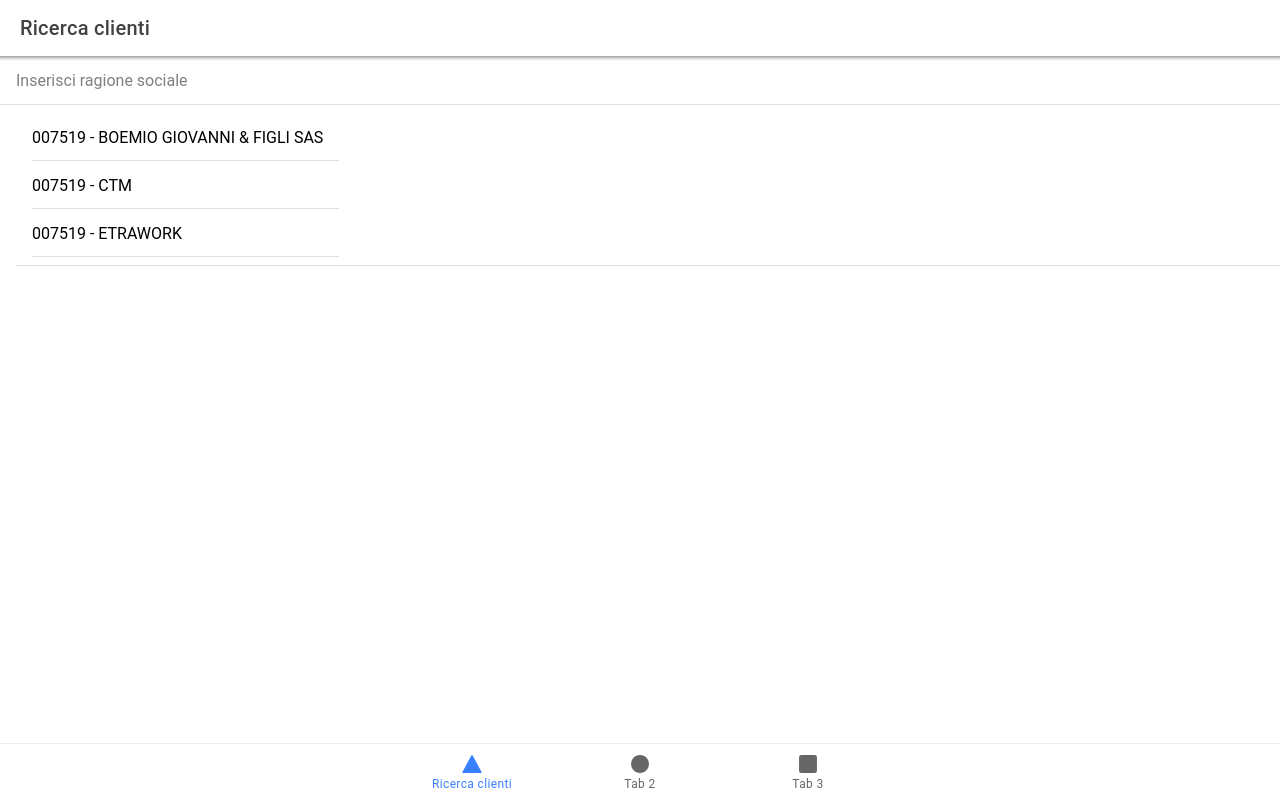
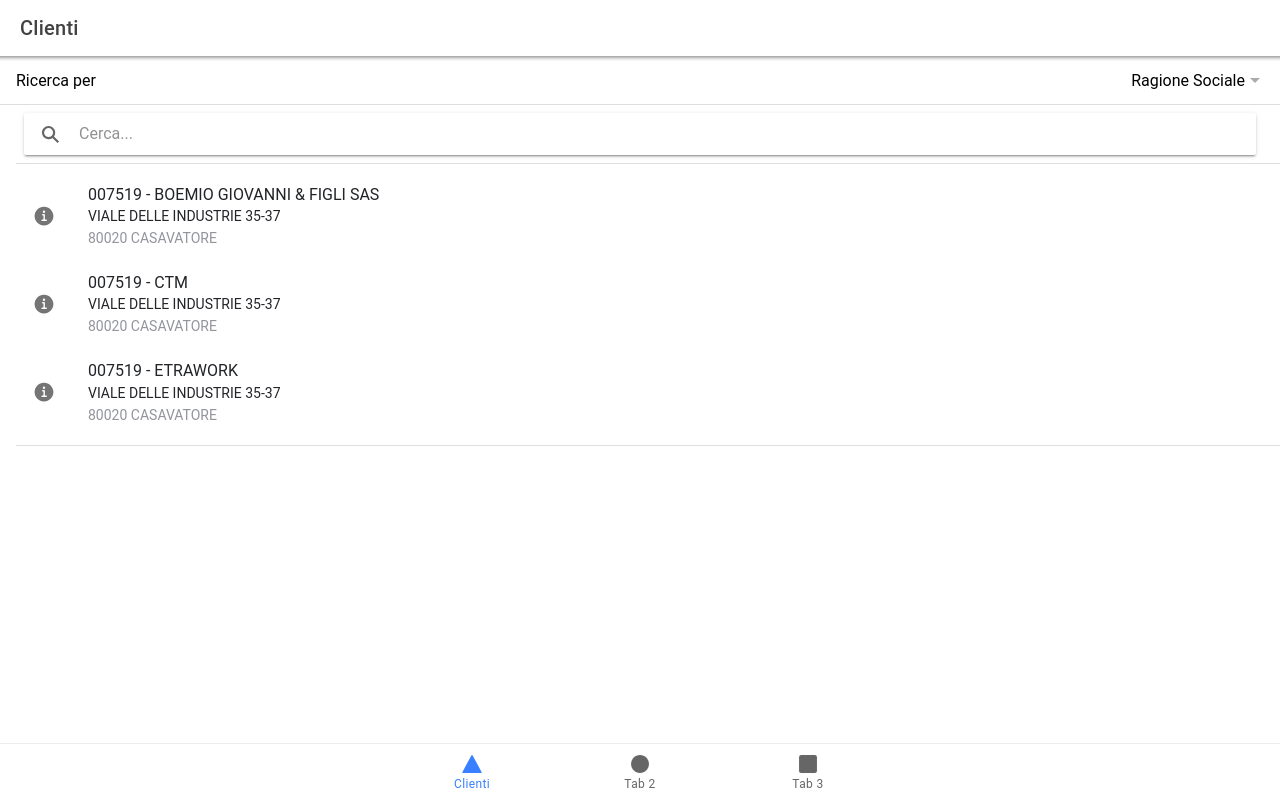
Before and after one commit to thales77/agenti-ionic-react, a React (Create React App) app: page /clientPage in a window 1280 px wide. Built offline with nearby package versions, Linux system fonts and the light colour scheme.

Commit message:
Building client search page

```diff
--- a/src/App.tsx
+++ b/src/App.tsx
@@ -54,7 +54,7 @@
         <IonTabBar slot="bottom">
           <IonTabButton tab="clientPage" href="/clientPage">
             <IonIcon icon={triangle} />
-            <IonLabel>Ricerca clienti</IonLabel>
+            <IonLabel>Clienti</IonLabel>
           </IonTabButton>
           <IonTabButton tab="tab2" href="/tab2">
             <IonIcon icon={ellipse} />
--- a/src/components/ClientList.tsx
+++ b/src/components/ClientList.tsx
@@ -1,25 +1,53 @@
 import {
   IonList,
   IonItem,
-  IonLabel
+  IonLabel,
+  IonItemSliding,
+  IonItemOptions,
+  IonItemOption,
+  IonText,
+  IonIcon
 } from '@ionic/react';
+
+
+import { CallNumber } from '@ionic-native/call-number';
+import { informationCircle } from 'ionicons/icons';
 
 type Props = {
   clientArray: {
     ragSociale: string;
     codice: string;
+    indirizzo: string;
+    cap: string;
+    comune: string;
+    noTelefono: string;
   }[]
 };
 
 const ClientList = ({ clientArray }: Props) => {
 
+  const Call = (phoneNumber: string) => {
+    CallNumber.callNumber(phoneNumber, true)
+  };
+
   return (
     <IonList>
       {clientArray.map((client) => (
-        <IonItem>
-          <IonLabel>{client.codice} - {client.ragSociale}</IonLabel>
-        </IonItem>
+        <IonItemSliding>
+          <IonItem href="#" lines="none">
+            <IonLabel>
+            <IonText color="dark"><h2>{client.codice} - {client.ragSociale} </h2></IonText>
+            <IonText color="dark"><p>{client.indirizzo}</p></IonText>
+            <IonText color="medium"><p>{client.cap} {client.comune}</p></IonText>
+            </IonLabel>
+            <IonIcon icon={informationCircle} slot="start" />
+          </IonItem>
+          <IonItemOptions side="start">
+            <IonItemOption color="primary" onClick={() => Call(client.noTelefono)}>Chiama</IonItemOption>
+          </IonItemOptions>
+        </IonItemSliding>
       ))}
+
     </IonList>
 
   );
--- a/src/components/ClientSearchForm.tsx
+++ b/src/components/ClientSearchForm.tsx
@@ -6,7 +6,10 @@
   IonTitle,
   IonToolbar,
   IonItem,
-  IonInput
+  IonLabel,
+  IonSelect,
+  IonSelectOption,
+  IonSearchbar
 } from '@ionic/react';
 import ClientList from './ClientList';
 
@@ -17,25 +20,35 @@
 const ClientSearchForm: React.FC = () => {
 
   const [searchTerm, setsearchTerm] = useState<string>();
+  const [searchOptions, setSearchOptions] = useState<string[]>(['ragioneSociale']);
 
   return (
     <IonPage>
       <IonHeader>
         <IonToolbar>
-          <IonTitle>Ricerca clienti</IonTitle>
+          <IonTitle>Clienti</IonTitle>
         </IonToolbar>
       </IonHeader>
       <IonContent fullscreen>
         <IonHeader collapse="condense">
           <IonToolbar>
-            <IonTitle size="large">Ricerca Clienti</IonTitle>
+            <IonTitle size="large">Clienti</IonTitle>
           </IonToolbar>
         </IonHeader>
         <IonItem>
-          <IonInput value={searchTerm} placeholder="Inserisci ragione sociale" onIonChange={e => setsearchTerm(e.detail.value!)} clearInput></IonInput>
+          <IonLabel>Ricerca per</IonLabel>
+          <IonSelect multiple={true} value={searchOptions} onIonChange={e => setSearchOptions(e.detail.value)}>
+            <IonSelectOption value="ragioneSociale">Ragione Sociale</IonSelectOption>
+            <IonSelectOption value="codice">Codice Cliente</IonSelectOption>
+            <IonSelectOption value="partitaIva">Partita Iva</IonSelectOption>
+            <IonSelectOption value="zona">Zona</IonSelectOption>
+          </IonSelect>
         </IonItem>
         <IonItem>
-          <ClientList clientArray={clientArray}/>
+          <IonSearchbar value={searchTerm} placeholder={"Cerca... "} onIonChange={e => setsearchTerm(e.detail.value!)}></IonSearchbar>
+        </IonItem>
+        <IonItem>
+          <ClientList clientArray={clientArray} />
         </IonItem>
       </IonContent>
     </IonPage>
--- a/src/pages/ClientPage.tsx
+++ b/src/pages/ClientPage.tsx
@@ -14,14 +14,14 @@
     <IonPage>
       <IonHeader>
         <IonToolbar>
-          <IonTitle>Ricerca clienti</IonTitle>
+          <IonTitle>Clienti</IonTitle>
         </IonToolbar>
       </IonHeader>
       <IonContent fullscreen>
 
         <IonHeader collapse="condense">
           <IonToolbar>
-            <IonTitle size="large">Ricerca Clienti</IonTitle>
+            <IonTitle size="large">Clienti</IonTitle>
           </IonToolbar>
         </IonHeader>
 
--- a/src/testData.js
+++ b/src/testData.js
@@ -26,7 +26,7 @@
       "codice": "007519",
       "parIva": "04208961211",
       "categoriaSconto": 10,
-      "noTelefono": "0817362052",
+      "noTelefono": "0817362053",
       "noCell": "3384786509",
       "noFax": "0817362052",
       "email": "boemiogiovannisas@gmail.com",
@@ -48,7 +48,7 @@
       "codice": "007519",
       "parIva": "04208961211",
       "categoriaSconto": 10,
-      "noTelefono": "0817362052",
+      "noTelefono": "0817362054",
       "noCell": "3384786509",
       "noFax": "0817362052",
       "email": "boemiogiovannisas@gmail.com",
```
Also changed, not shown: package.json (+6 -1 lines), 57 other files (tests, documents, lock files or other folders).
